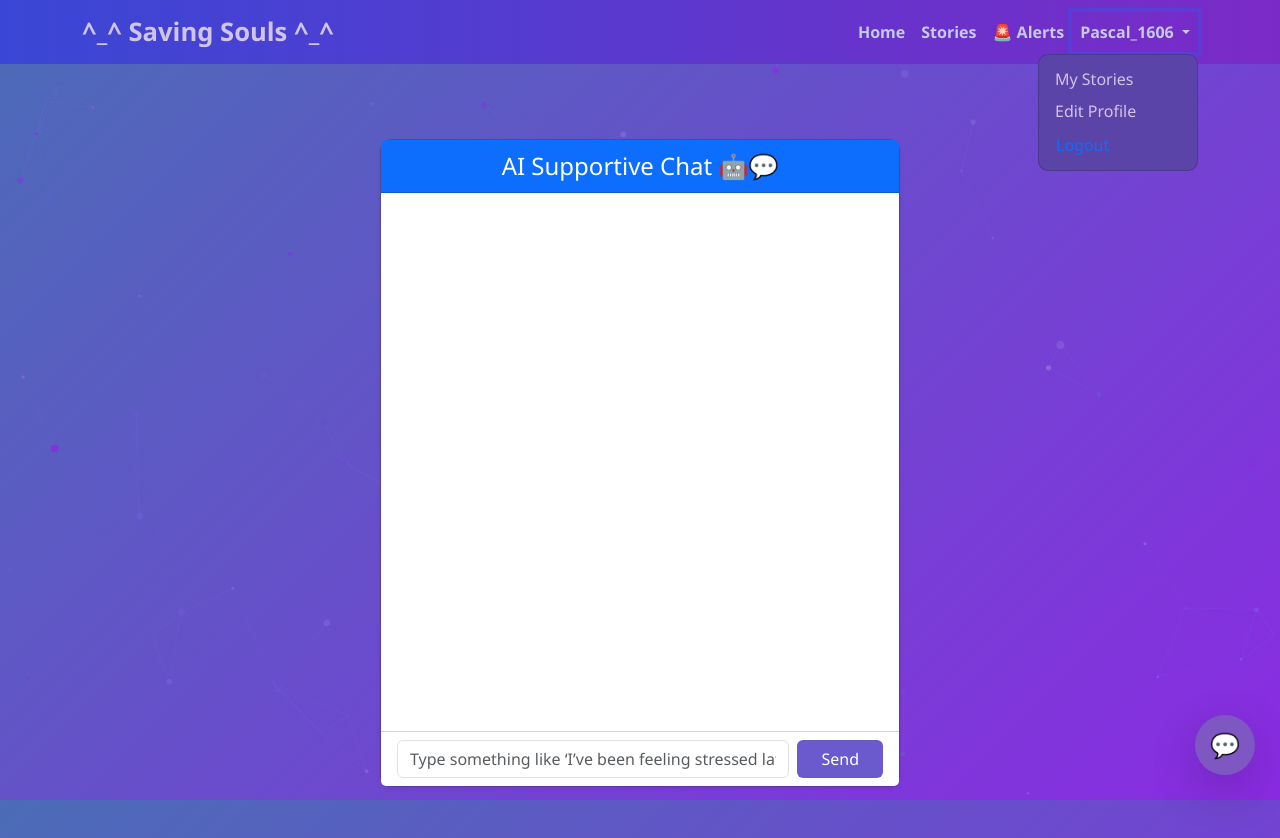
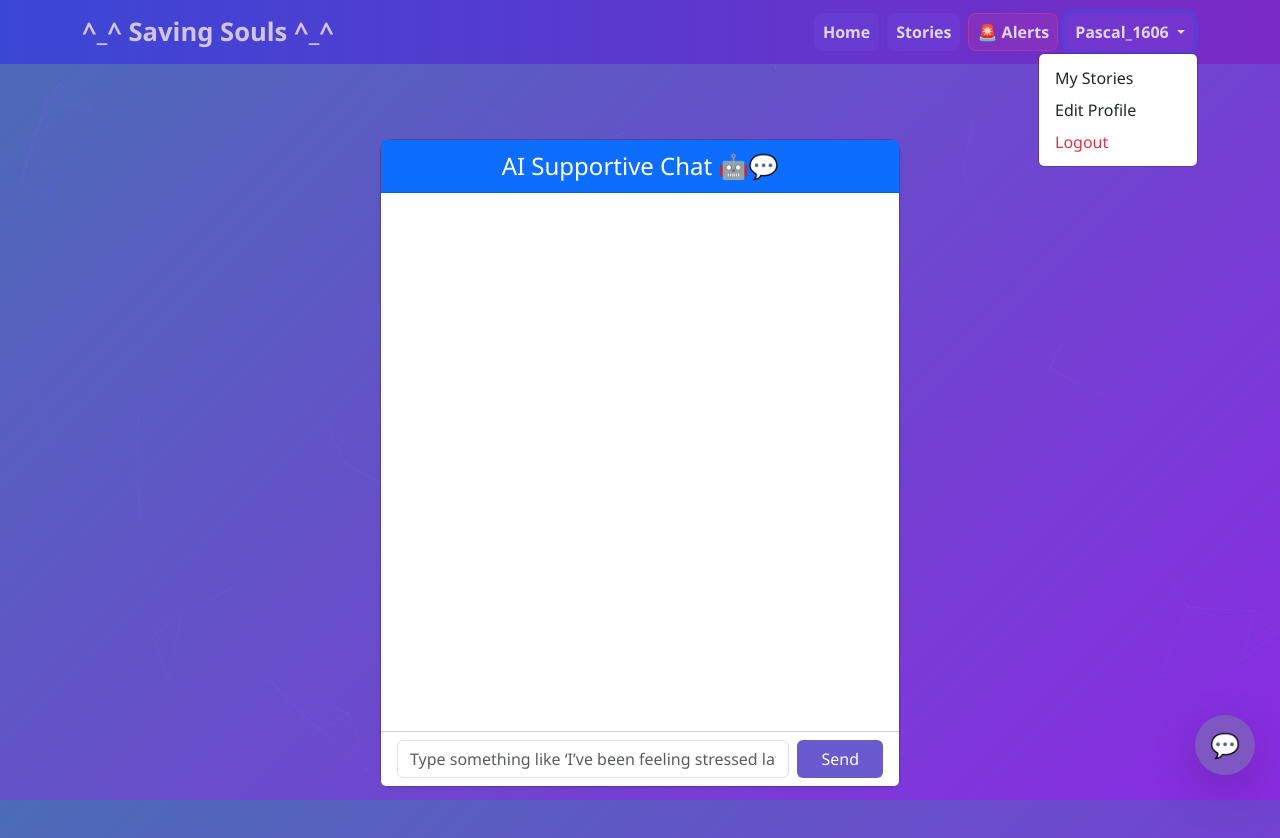
Before and after one commit to Pascal-16-byte/Saving_Souls, a Django app: page /chat/ in a window 1280 px wide, after a click that opens the changed part. Run offline with Django 5.2, Linux system fonts and the light colour scheme; a user stored in the database is signed in.

Commit message:
first commit

```diff
--- a/core/static/core/css/base.css
+++ b/core/static/core/css/base.css
@@ -8,7 +8,12 @@ body.bg-light {
 /* Navbar style */
 .navbar {
     background: linear-gradient(90deg, #3a47d5, #7b2ac7);
+    position: relative;
+    z-index: 1000 !important;
+    pointer-events: auto !important; /* Ensure navbar remains interactive */
+    animation: fadeIn 1.2s ease-in-out;
 }
+
 .navbar-brand {
     font-weight: 700;
     font-size: 1.6rem;
@@ -25,15 +30,13 @@ body.bg-light {
     text-decoration: underline;
 }
 
-/* Dropdown */
-.dropdown-menu {
-    background: #5a44a8;
-    border-radius: 10px;
+.dropdown-item.btn {
+    width: 100%;
+    text-align: left;
+    cursor: pointer !important;
+    padding: 8px 16px;
 }
-.dropdown-item {
-    color: #d1c4e9;
-}
-.dropdown-item:hover {
+.dropdown-item.btn:hover {
     background-color: #7e57c2;
     color: white;
 }
@@ -65,10 +68,128 @@ body.bg-light {
     box-shadow: 0 6px 20px rgba(150, 95, 255, 0.8);
 }
 
-/* Container card style modification (optional) */
-.card {
+/* ===========================================
+   Animations and Motion Effects
+   =========================================== */
+
+/* Fade-in animation for page load */
+@keyframes fadeIn {
+    from { opacity: 0; transform: translateY(20px); }
+    to { opacity: 1; transform: translateY(0); }
+  }
+  .navbar {
+    animation: fadeIn 1.2s ease-in-out;
+  }
+
+  .navbar.scrolled .dropdown-menu {
+    pointer-events: auto; /* Ensure dropdown remains interactive */
+}
+
+  /* Smooth hover grow for cards and btns */
+  @keyframes hoverGrow {
+    from { transform: scale(1); }
+    to { transform: scale(1.05); }
+  }
+
+  /* Apply page fade-in */
+  body {
+    animation: fadeIn 1.2s ease-in-out;
+  }
+
+  /* Card animation */
+  .card {
     background: rgba(138, 43, 226, 0.1);
     border-radius: 12px;
     box-shadow: 0 8px 16px rgba(138, 43, 226, 0.25);
     color: #e0d7ff;
+    transition: transform 0.3s ease, box-shadow 0.3s ease;
+  }
+  .card:hover {
+    transform: translateY(-6px);
+    box-shadow: 0 12px 24px rgba(138, 43, 226, 0.35);
+  }
+
+  /* Navbar link subtle underline slide */
+  /* Navbar links styled as buttons */
+.nav-link {
+    background: rgba(123, 104, 238, 0.15);
+    border: 1px solid transparent;
+    border-radius: 8px;
+    padding: 6px 14px;
+    margin: 0 4px;
+    transition: all 0.3s ease;
+    color: #e0d7ff !important;
+    font-weight: 600;
+  }
+
+  .nav-link:hover,
+  .nav-link.active {
+    background: linear-gradient(90deg, #6a5acd, #8a2be2);
+    border: 1px solid #d1aaff;
+    color: #ffffff !important;
+    text-decoration: none;
+    transform: translateY(-2px);
+    box-shadow: 0 4px 10px rgba(138, 43, 226, 0.4);
+  }
+
+  /* Special styling for staff alert link */
+  .nav-link.text-danger.fw-bold {
+    background: rgba(255, 64, 129, 0.15);
+    border: 1px solid rgba(255, 64, 129, 0.3);
+  }
+  .nav-link.text-danger.fw-bold:hover {
+    background: linear-gradient(90deg, #ff4081, #c2185b);
+    box-shadow: 0 4px 10px rgba(255, 64, 129, 0.5);
+    color: #fff !important;
+  }
+
+  /* Chat button breathing animation */
+  .btn-primary.rounded-circle {
+    animation: pulse 2.5s infinite;
+  }
+  @keyframes pulse {
+    0%, 100% { box-shadow: 0 0 0 rgba(125, 81, 229, 0.4); }
+    50% { box-shadow: 0 0 20px rgba(150, 95, 255, 0.8); }
+  }
+
+  /* Fade-up effect for alerts */
+  .alert {
+    animation: fadeIn 0.8s ease;
+  }
+
+/* Slight highlight on hover for clarity */
+.dropdown-item:hover {
+    background: #7e57c2;
+    color: #fff !important;
+    text-decoration: none;
 }
+
+  /* Fix overlapping issue for dropdown menu & clickable logout button */
+.dropdown-menu {
+    position: absolute !important;
+    z-index: 2000 !important;      /* Ensure it's above other layers */
+    pointer-events: auto !important;
+  }
+
+  .dropdown-item,
+  .dropdown-item button,
+  .dropdown-item[type="submit"],
+  .dropdown-item:focus,
+  .dropdown-item:active {
+    position: relative;
+    z-index: 2100 !important;
+    cursor: pointer !important;
+  }
+
+  /* Ensure particles background stays behind everything */
+  #particles-js {
+    z-index: -10 !important;
+    pointer-events: none !important;
+  }
+
+  .navbar {
+    position: relative;
+    z-index: 1000 !important;
+    pointer-events: auto !important; /* Ensure navbar remains interactive */
+    animation: fadeIn 1.2s ease-in-out;
+  }
--- a/core/static/core/js/particles.js
+++ b/core/static/core/js/particles.js
@@ -13,7 +13,7 @@ particlesJS("particles-js", {
         "value": ["#6a5acd", "#7b68ee", "#8a2be2", "#9370db"]
       },
       "shape": {
-        "type": "circle"
+        "type": "round"
       },
       "opacity": {
         "value": 0.9,
--- a/core/templates/base.html
+++ b/core/templates/base.html
@@ -34,7 +34,6 @@
       {% endif %}
 
       {% if user.is_authenticated %}
-            <!-- Dropdown for username -->
       <li class="nav-item dropdown">
         <a class="nav-link dropdown-toggle" href="#" role="button" data-bs-toggle="dropdown">
           {{ user.username }}
@@ -43,9 +42,9 @@
           <li><a class="dropdown-item" href="{% url 'core:my_stories' %}">My Stories</a></li>
           <li><a class="dropdown-item" href="{% url 'core:edit_profile' %}">Edit Profile</a></li>
           <li>
-                  <form method="post" action="{% url 'core:logout' %}" class="px-3 py-1">
+            <form method="post" action="{% url 'core:logout' %}" class="m-0 p-0">
               {% csrf_token %}
-                    <button type="submit" class="btn btn-link text-decoration-none p-0">Logout</button>
+              <button type="submit" class="dropdown-item text-danger" style="min-width: 100px;">Logout</button>
             </form>
           </li>
         </ul>
@@ -80,5 +79,30 @@
   <script src="https://cdn.jsdelivr.net/npm/bootstrap@5.3.0/dist/js/bootstrap.bundle.min.js"></script>
   <script src="https://cdn.jsdelivr.net/npm/particles.js@2.0.0/particles.min.js"></script>
   <script src="{% static 'core/js/particles.js' %}"></script>
+  <script>
+    document.addEventListener("DOMContentLoaded", () => {
+      const elements = document.querySelectorAll('.card, .alert, .container'); // Removed .navbar
+      const observer = new IntersectionObserver((entries) => {
+        entries.forEach(entry => {
+          if (entry.isIntersecting) {
+            entry.target.style.animation = 'fadeIn 1s forwards ease';
+            observer.unobserve(entry.target);
+          }
+        });
+      }, { threshold: 0.1 });
+
+      elements.forEach(el => observer.observe(el));
+    });
+
+    // Navbar scroll animation for stronger separation
+    window.addEventListener("scroll", () => {
+      const navbar = document.querySelector(".navbar");
+      if (window.scrollY > 10) {
+        navbar.classList.add("scrolled");
+      } else {
+        navbar.classList.remove("scrolled");
+      }
+    });
+  </script>
 </body>
 </html>
```
Also changed, not shown: db.sqlite3. Lines whose indentation alone changed are shown as unchanged.
